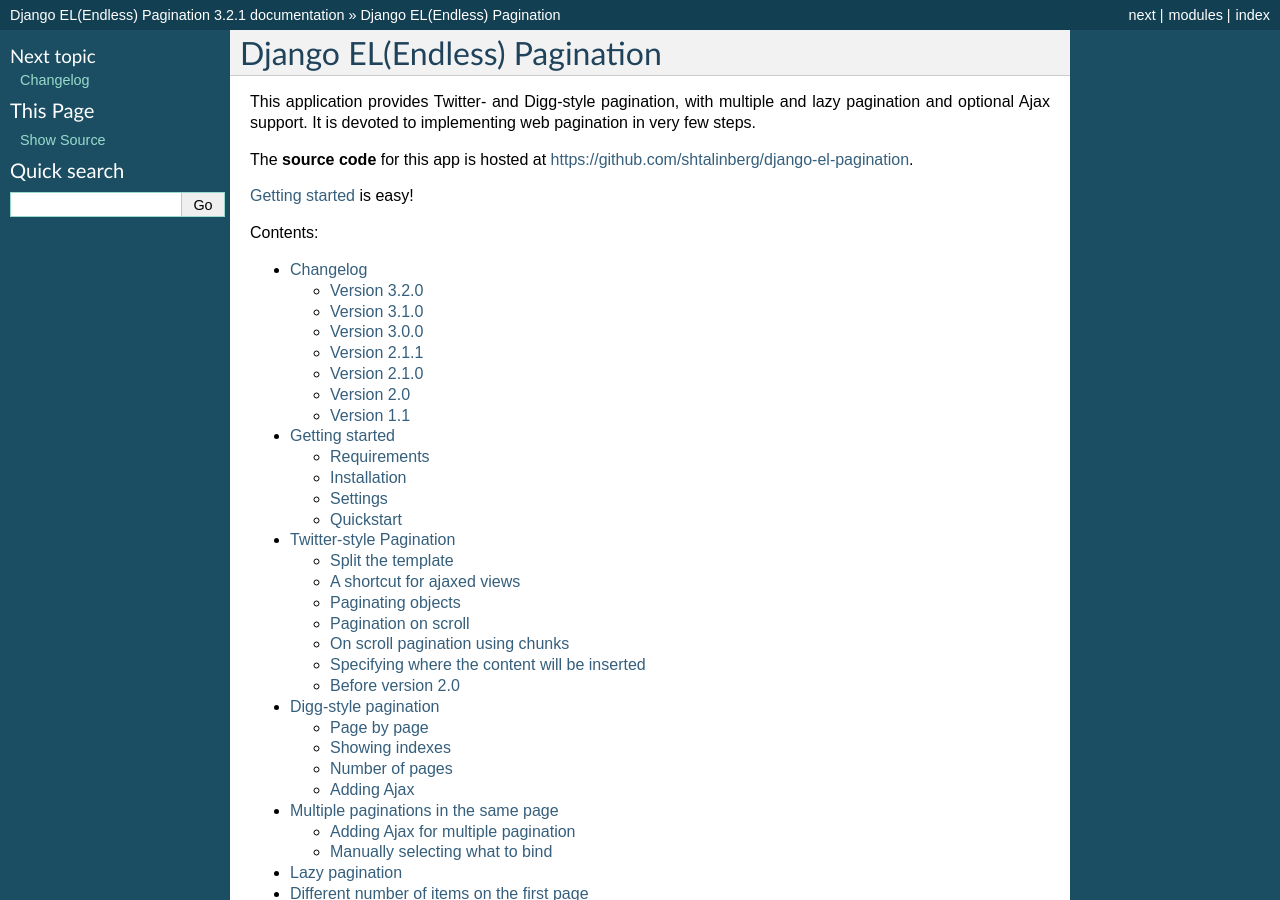
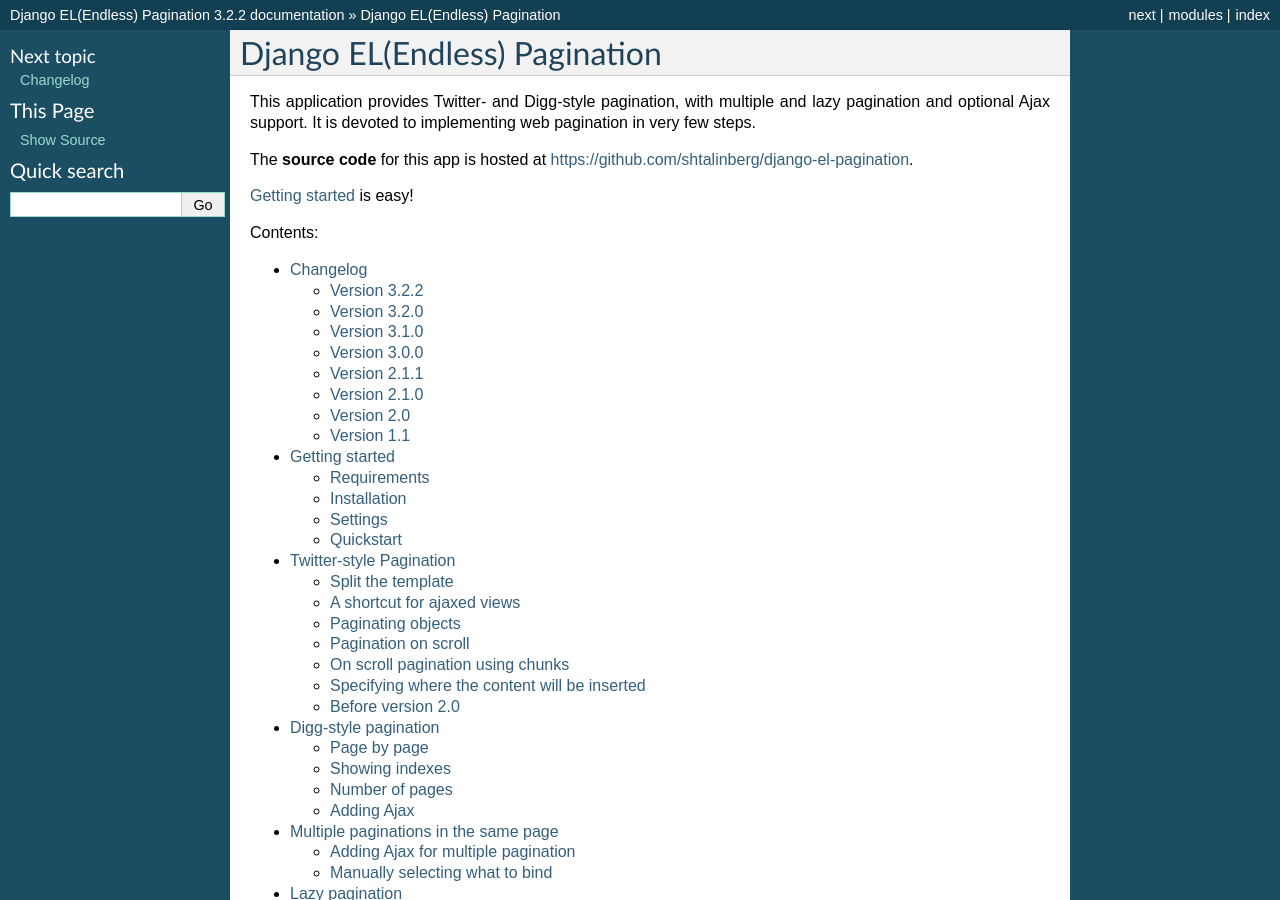
Before and after one commit to shtalinberg/django-el-pagination, a Sphinx documentation site: the page built from doc/index.rst, in a window 1280 px wide and 900 px high. Built offline with Sphinx 7.4.7, drawn with Linux system fonts in a browser that asks for light colours; some of the changed text lies outside the part shown.

Commit message:
bug-fix version

```diff
--- a/doc/changelog.rst
+++ b/doc/changelog.rst
@@ -1,25 +1,34 @@
 Changelog
 =========
+
+Version 3.2.2
+~~~~~~~~~~~~~
+Bug-fix release
+
+**Fix**: fix UnicodeEncodeError with translate in templates
 
 Version 3.2.0
 ~~~~~~~~~~~~~
 **New feature**: Django 2.0.x support.
-Django EL(Endless) Pagination now supports Django from 1.8.x to 2.0.x
+    Django EL(Endless) Pagination now supports Django from 1.8.x to 2.0.x
+
 
 **New feature**: settings.USE_NEXT_PREVIOUS_LINKS: default=False
-if True
-Add `is_previous` & `is_next` flags for `previous` and `next` pages
-Add `next_link.html` & `previous_link.html` templates
+    if True:
+    Add `is_previous` & `is_next` flags for `previous` and `next` pages
+    Add `next_link.html` & `previous_link.html` templates
+
 
 **New feature**:  `__unicode__` is removed from class ELPage
-It's Fix Causes Fatal Python error with django-debug-toolbar
-In templates:
-- {{ page }} now use as {{ page.render_link }}
-- {{ pages }} now use as {{ pages.get_rendered }}
+    It's Fix Causes Fatal Python error with django-debug-toolbar
+    In templates:
+    - {{ page }} now use as {{ page.render_link }}
+    - {{ pages }} now use as {{ pages.get_rendered }}
+
 
 **Template changes**:
-show_pages.html:
-`page|default_if_none` replaced `page.render_link|default`
+    show_pages.html:
+    `page|default_if_none` replaced `page.render_link|default`
 
 ----
 
--- a/doc/conf.py
+++ b/doc/conf.py
@@ -6,7 +6,7 @@
 AUTHOR = 'Oleksandr Shtalinberg and Francesco Banconi'
 APP = 'Django EL(Endless) Pagination'
 TITLE = APP + ' Documentation'
-VERSION = '3.2.1'
+VERSION = '3.2.2'
 
 
 # Add any Sphinx extension module names here, as strings. They can be
--- a/el_pagination/__init__.py
+++ b/el_pagination/__init__.py
@@ -5,7 +5,7 @@
 from __future__ import unicode_literals
 
 
-VERSION = (3, 2, 1)
+VERSION = (3, 2, 2)
 
 
 def get_version():
```
